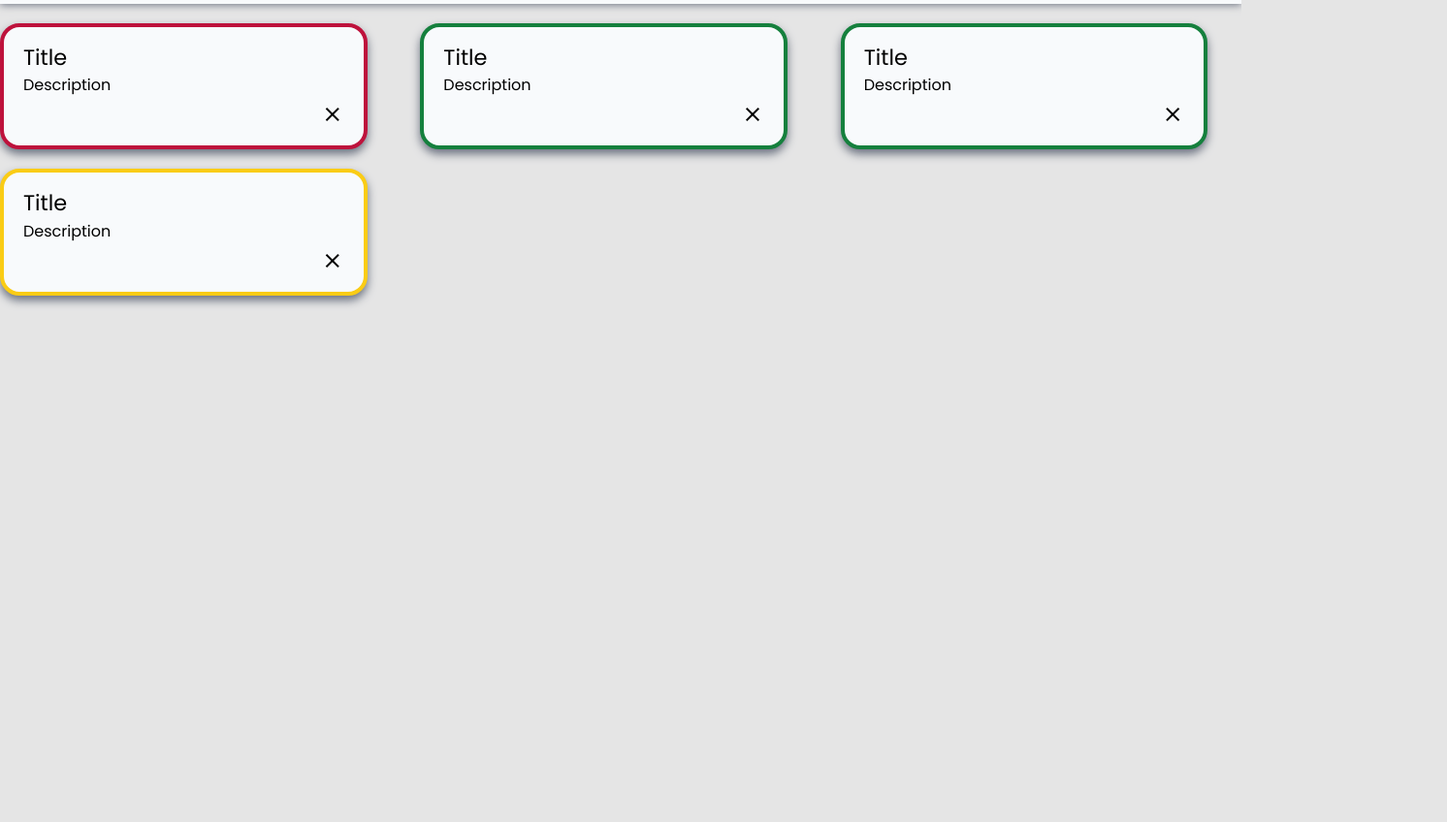
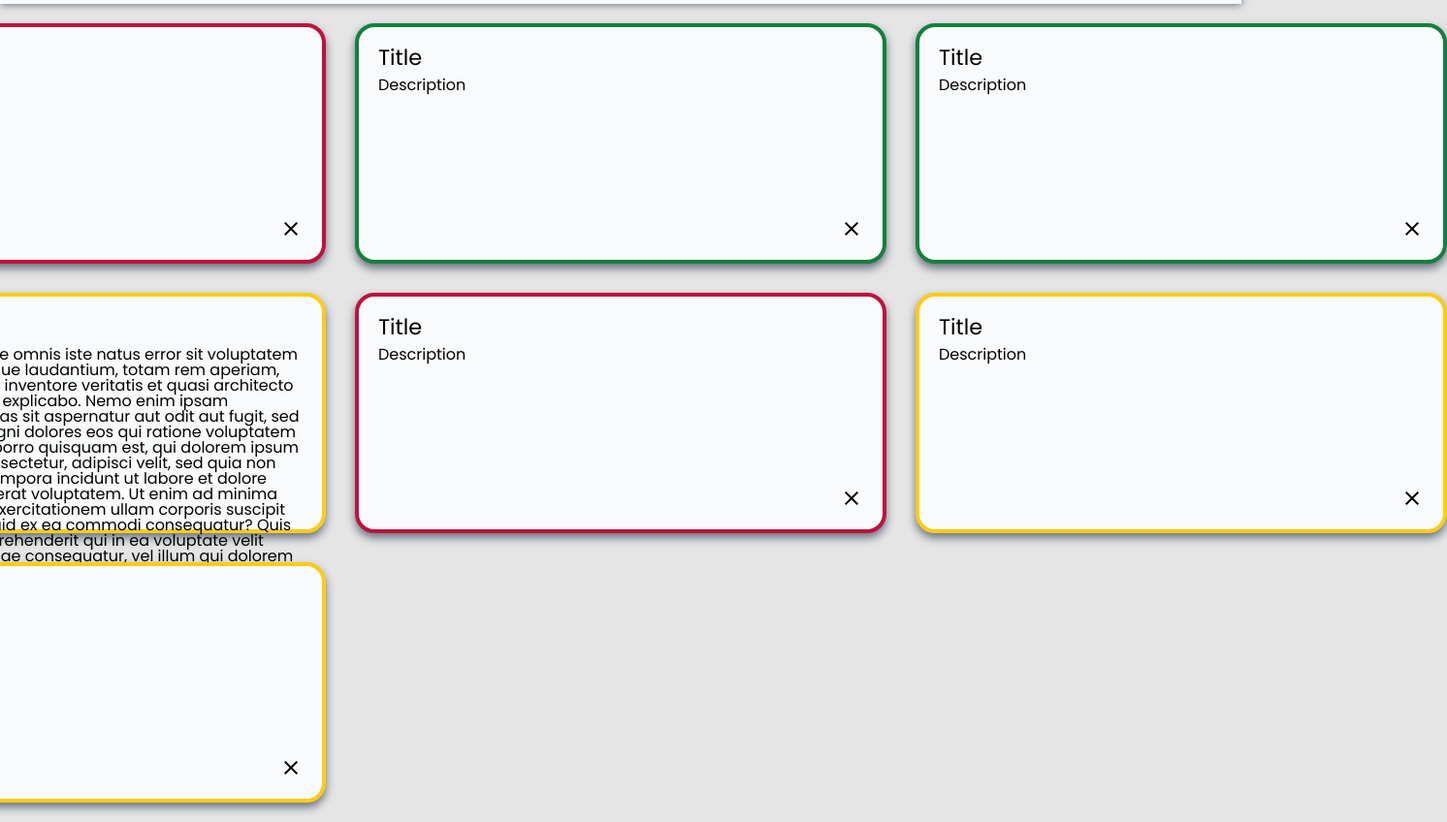
Before and after one commit to simmeringstew/todo, a website built with webpack: page dist/index.html in a window 1280 px wide. Shown: the part 84-932 px from the top of the page at 97% size, 1492 px wide, since content can reach past the window. Before the commit the page ends 800 px from the top, so only its background shows below. Built offline with nearby package versions, Linux system fonts and the light colour scheme.

Commit message:
Made grid layout change as page size changes

```diff
--- a/src/style.css
+++ b/src/style.css
@@ -32,6 +32,7 @@
 
 header {
     position: sticky;
+    top: 0;
     display: flex;
     align-items: center;
     justify-content: space-around;
@@ -77,7 +78,6 @@ h1 {
 */
 
 .projects {
-    width: 100%;
     display: flex;
     flex-direction: column;
     align-items: center;
@@ -86,17 +86,6 @@ h1 {
     margin-bottom: 20px;
 }
 
-@media screen and (min-width: 1000px) {
-    .projects {
-        width: 100%;
-        display: grid;
-        grid-template-columns: repeat(3, 1fr);
-    }
-
-    .project-card {
-        width: 50%;
-    }
-}
 
 /* project card
 --------------------------------
@@ -105,8 +94,9 @@ h1 {
 .project-card {
     display: flex;
     flex-direction: column;
+    width: 80%;
+    height: 120px;
     background-color: var(--white);
-    width: 80%;
     padding: 20px;
     border-radius: 20px;
     gap: 10px;
@@ -117,12 +107,17 @@ h1 {
     transform: translateY(2px);
 }
 
-h2 {
+.project-card>h2 {
     font-size: 1.4rem;
 }
 
 .close {
     align-self: flex-end;
+    margin-top: auto;
+}
+
+.close:hover {
+    cursor: pointer;
 }
 
 /* project card modifiers
@@ -140,3 +135,27 @@ h2 {
 .paused {
     border: solid 4px var(--yellow);
 }
+
+@media screen and (min-width: 750px) {
+    .projects {
+        display: grid;
+        grid-template-columns: repeat(2, 1fr);
+        gap: 20px;
+    }
+    .project-card {
+        width: 400px;
+        height: 120px;
+    }
+}
+
+@media screen and (min-width: 1200px) {
+    .projects {
+        display: grid;
+        grid-template-columns: repeat(3, 1fr);
+        gap: 30px;
+    }
+    .project-card {
+        width: 500px;
+        height: 200px;
+    }
+}
```
Also changed, not shown: dist/index.html, dist/main.js.
